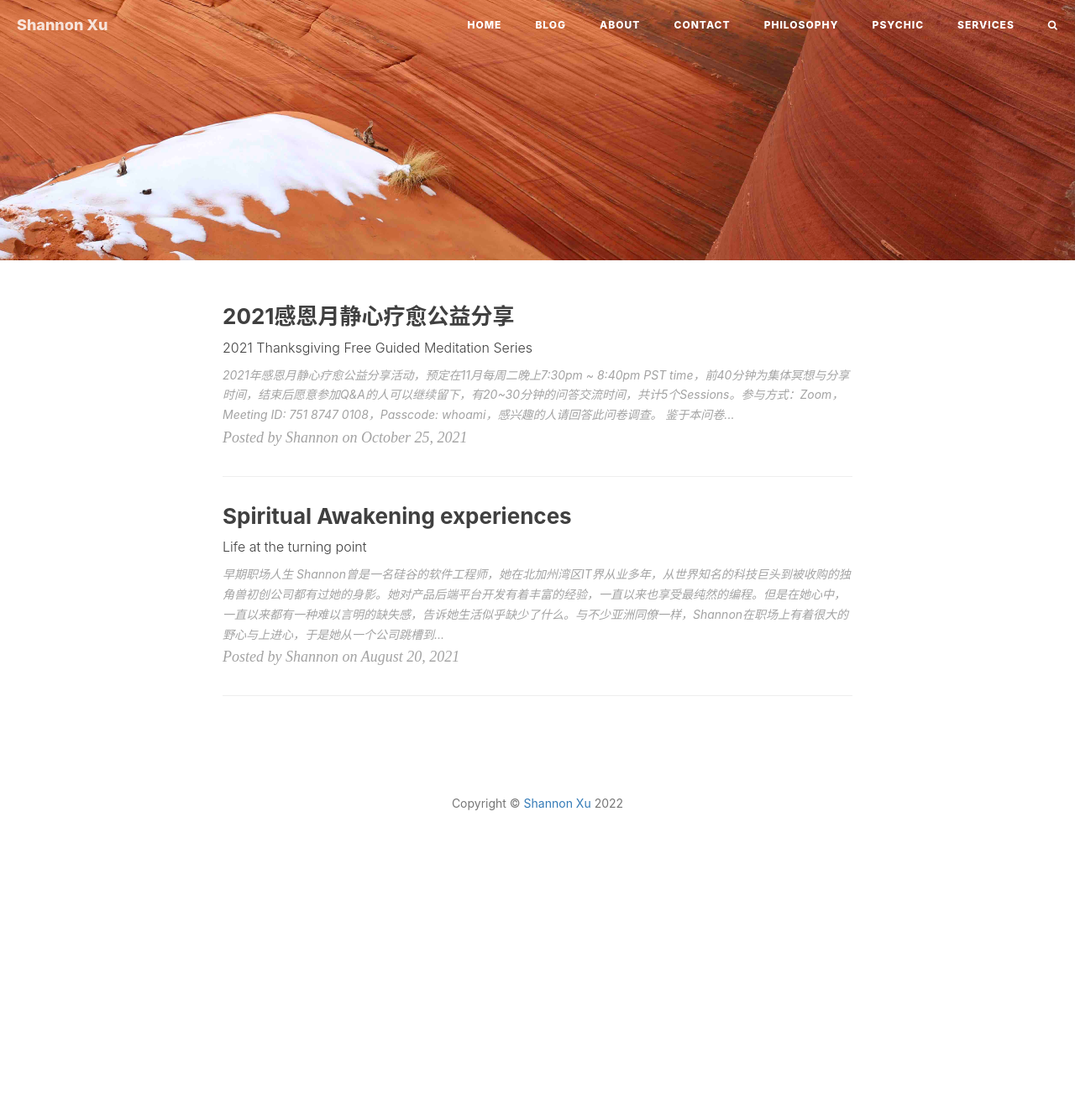
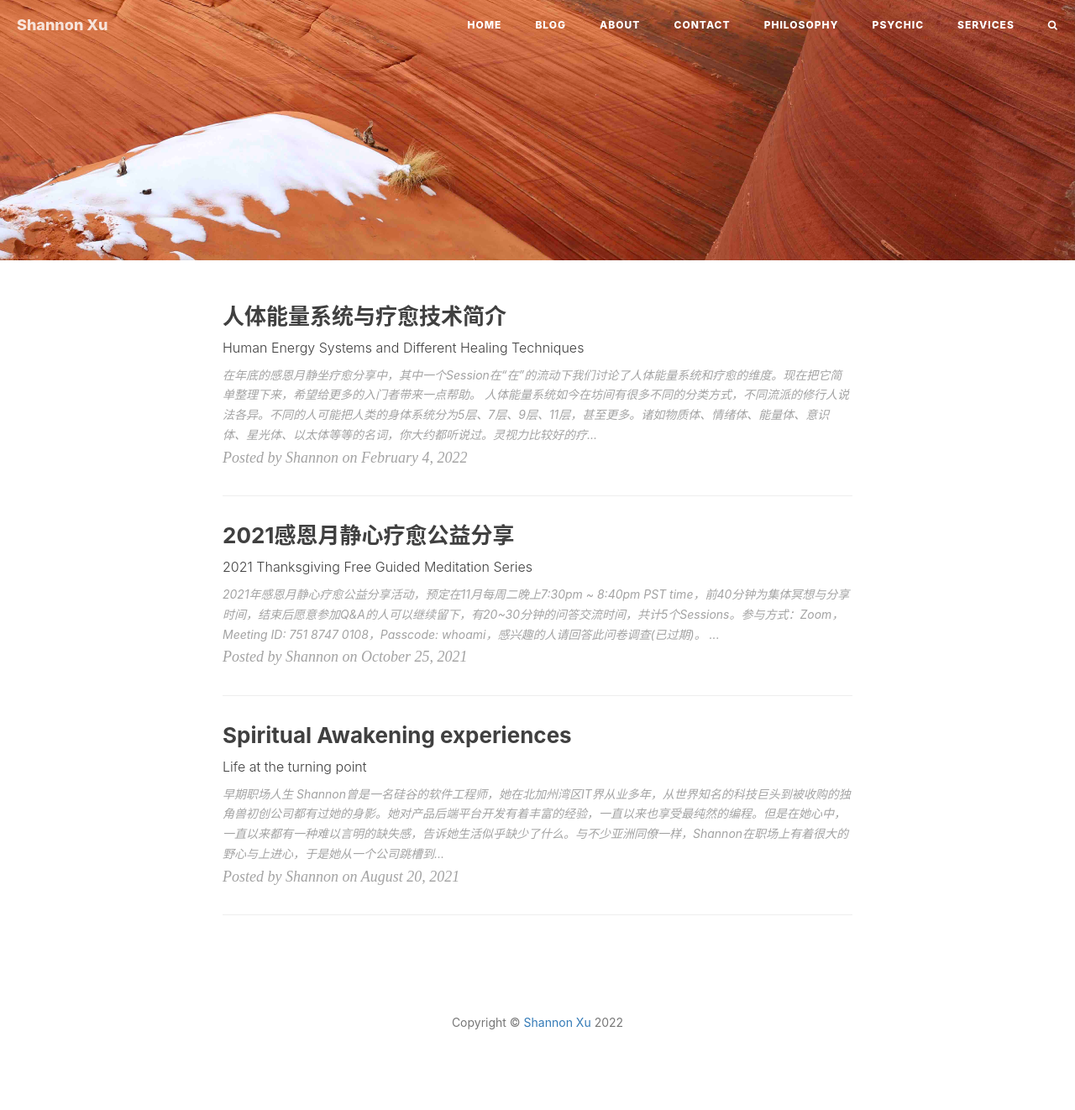
Before and after one commit to psychicdev1111/psychicdev1111.github.io, a Jekyll site: the page built from blog/index.html, in a window 1280 px wide. Shown: the whole page at 84% size. Built offline with Jekyll 4.4.1, drawn with Linux system fonts in a browser that asks for light colours; nearby versions of some CDN libraries; the list of posts is cut into pages by our own code; comment, search, counter and statistics services are not loaded; before the commit the page ends 1061 px from its top, so only the background shows below that; some of the changed lines change nothing that is shown.

Commit message:
add new post 20220204

```diff
--- a/_posts/2021-10-25-2021.md
+++ b/_posts/2021-10-25-2021-thanksgiving-free-webinars.md
@@ -4,10 +4,11 @@ title: "2021感恩月静心疗愈公益分享"
 subtitle: "2021 Thanksgiving Free Guided Meditation Series"
 date: 2021-10-25
 author: "Shannon"
+header-style: text
 tags: []
 ---
 
-2021年感恩月静心疗愈公益分享活动，预定在11月每周二晚上7:30pm ~ 8:40pm PST time，前40分钟为集体冥想与分享时间，结束后愿意参加Q&A的人可以继续留下，有20~30分钟的问答交流时间，共计5个Sessions。参与方式：Zoom，Meeting ID: 751 8747 0108，Passcode: whoami，感兴趣的人请回答此[问卷调查](https://forms.gle/5nZNMZiCw2ePreeu5)。
+2021年感恩月静心疗愈公益分享活动，预定在11月每周二晚上7:30pm ~ 8:40pm PST time，前40分钟为集体冥想与分享时间，结束后愿意参加Q&A的人可以继续留下，有20~30分钟的问答交流时间，共计5个Sessions。参与方式：Zoom，Meeting ID: 751 8747 0108，Passcode: whoami，感兴趣的人请回答此**问卷调查**(已过期)。
 
 鉴于本问卷不搜集大家的邮箱地址，请大家将活动时间自行加入自己的Calendar（11/2, 11/9, 11/16, 11/23, 11/30)。大家可以选择参加全部Sessions，或按自己的时间自由选择某一个或几个Sessions来参加。本次活动重在轻松的体验，而非过度知识分享。主办人会根据当下的流动与指引来分享和引导冥想，与每位参与者组成的同一生命场共振。
 
--- /dev/null
+++ b/_posts/2022-02-04-human-energy-systems-healings.md
@@ -0,0 +1,60 @@
+---
+layout: post
+title: "人体能量系统与疗愈技术简介"
+subtitle: "Human Energy Systems and Different Healing Techniques"
+date: 2022-02-04
+author: "Shannon"
+header-style: text
+tags: []
+---
+
+在年底的感恩月静坐疗愈分享中，其中一个Session在“在”的流动下我们讨论了人体能量系统和疗愈的维度。现在把它简单整理下来，希望给更多的入门者带来一点帮助。
+
+人体能量系统如今在坊间有很多不同的分类方式，不同流派的修行人说法各异。不同的人可能把人类的身体系统分为5层、7层、9层、11层，甚至更多。诸如物质体、情绪体、能量体、意识体、星光体、以太体等等的名词，你大约都听说过。灵视力比较好的疗愈师从人类星光体上看，人的Aura确实是可以有层次的，并且可以和脉轮相对应。但这不是一定的，因为疗愈师的视角也受到自身知见和信念的影响，比如说道家的修行者看过去，人体能量系统也可以是经脉穴位的走法。而不同觉醒程度的人看过去，看到的颜色、信息、内容等等都可能不一样。正是因为人类身体能量系统可以从不同的体系去理解，可以从不同的层面去理解，和疗愈师本身的灵魂成熟度密切相关，因此疗愈也可以通过不同的方式发生在不同的维度。下面我对这个宇宙周期以来，这个世界上最流行的几种能量体系进行一下简单的介绍。
+
+### 三脉七轮体系
+
+首先，介绍这个世界最流行的三脉七轮系统。三脉七轮系统为佛教、印度教、瑜伽士最为青睐，经过了时间的洗礼，千年以来一直受到中国人和印度人的喜爱。它也是双鱼时代末尾、宝瓶时代起始的这百年来，由于新时代灵性运动而在欧美复兴起来的能量体系之一。顾名思义，三脉即为左脉 (Ida)、中脉 (Sushumna)、右脉 (Pingala)，其中中脉沿着人体脊椎的位置分布，但不属于物质体的范畴，而左脉在中脉的左侧，右脉在中脉右右侧，左脉与右脉交互缠绕从尾椎 (海底轮、会阴)的位置盘旋而上，直至头顶 (顶轮、百会)而出。这是人体的拙火/昆达里尼能量在激活态的流动方向，你会在网上看到许多类似的图片描绘这一现象，而拙火/昆达里尼能量，通常也被称为灵蛇能量。如果你留意观察全世界各地的医院图徽、或者救护车徽标，你将会发现，它展现的就是灵蛇缠绕在一根杖上盘旋而升的情景。而在数千年的人类认知里，拙火能量作为人类的先天能量之源，一旦升起并打通全身经脉，人就可以获得健康、神通、自由等。七轮即为沿着人体脊椎分布的七大脉轮，分别是海底轮、脐轮、太阳神经丛、心轮、喉轮、眉心轮、顶轮，对应着人体脊椎不同的高度，也对应着人体不同的脏器、腺体。脉轮，即是Spinning Wheel of Energy，是一个个大大小小的能量漩涡点，人体大大小小的脉轮其实有上百个，只是这分布在中脉上的七大脉轮是相对来说最基础也最为重要的，因此古往今来的修行者通常会将重点放在这七个基础脉轮的净化上。
+
+<img src="/img/in-post/post-20220204-babaji.jpg" alt="energysystem" width="400"/>
+
+#### 身体的层次
+
+从每个基础脉轮的能量场域 (Energy Vortex)发散开来，也形成了人体不同层次的身体，比如物质体、情绪体、能量体等等，比较简单的一种方式是将人体按照七脉轮的对应分为七个层次。上面也说了，坊间因为流派教导的不同，身体也可以分为五层、九层等等，而疗愈则可以从不同层次的身体入手，这个之后我们再谈。以上的东西你不需要记忆，它们一点都不重要，你也不需要把重点放在身体究竟是几层的辩论上面。在我看来，不管身体有多少个层次，你只需要知道它有三个阶梯：物质层、过渡层、以太层。这三层体系是我划分的极简版，以太体你可以理解为超越物质的层面，而过渡层顾名思义则是经由物质层过渡到以太层的中间一层。世间人修行无不在这几个层面进行。
+
+* 物质层
+
+    有一点也许出乎你的意料，通常狭义而言的能量，它其实属于物质层。**能量，也是一种物质，只不过是更精微的物质罢了**。物质层由于离物理性更接近，而人类生活在一颗物质的星球上，因此在这个层面疗愈的效果相对会更加快速地显化在肉身上。比如西医的手术有可能以最快的方式延长一个恶性肿瘤初期患者的生命，狭义的精微能量次之，比如中医、气功、灵气等等，也都对恶性肿瘤等各种疾病有着很好的疗效，甚至能治愈普通西医弃疗的绝症，因此这个世界上从古至今都有着许多在浅层能量上作业的能量治疗师。由于这个世界本身是个很底层的物质世界，在物质层面的修行者和疗愈师是最多的，因为这样能带来很现实的结果。这些人为这个世界上普通人们的身体健康带来了希望，通常这类人喜欢能量游戏、看重功夫、渴望神通、把助人当做人生的意义和另一种形式的世俗成功。但是在物质层面的疗愈有一个根本性的问题，那就是疗愈师和被疗愈者身体上、能量上所取得的进步和成绩，会在下一次轮回游戏中清零。举个简单易懂的例子吧。人类小A今生患了癌症，有幸得到能量疗愈师小B的治疗，小B的今生疗愈天赋很强，神乎其技，通过能量治疗治愈了小A，但小A患病的根源并没有得到清理。虽然小A今生有缘遇到小B，治好了癌症。假如小A活得时间够久，对负能量的积累够快，今生很可能会再度患癌、或者在身体上显化其他绝症。事实上对于大部分小A这种情况的人来说，下一次病症在这一世的显化并没有这么快，尤其是被另类疗法治愈后，很多病患会选择学习一些功夫来保持健康，开始有了精神信仰，并活得更加感恩，通常他们会度过平安的余生。但由于他们患病最深处的业力、意识根源没有得到清理，接下来很可能会在一生又一生的幻境里重历患病的经验，直到他们的灵魂学会自己的课题。而在其他世里，也许小A就没有这么好的福报和业力，遇到小B这样优秀的疗愈师了。而小B也一样，他所引以为傲的能量治病神通功夫，在其他世里很可能就消失了，他只是一个没有丝毫觉醒的普通人而已，搞不好还过得很不如意。
+
+* 过渡层
+
+    过渡层的东西这里暂时先不谈。
+
+* 以太层
+
+    以太层是超越狭义物质层面的一层，它涉及更广义上的能量，也涉及意识、心灵的东西。在以太层面上的改变，是在更高维的时空中进行的，会被灵魂记录下来，即使再度进入轮回游戏也不会丢失。遗憾的是，真正有能力在以太层面工作的修行者是很少的，疗愈师就更少了。在物质层面工作的疗愈师不可能理解在以太层面工作的疗愈师，但能够在以太层面工作的疗愈师却可以向下兼容，因为轮回游戏中灵魂的成熟度不同。在这个层次工作的疗愈师，可以超越的时空维度更广阔，能够处理一些纯身体疾病、也可以处理一些更深地意识认知层面的问题、业力病、附体指导灵等等。有些修行者，也有自己的疗愈天赋，但不一定会选择成为疗愈师，这具体要看个人的天赋使命是如何安排的，同时也要看个人意识层次的水平如何，也许他已经超越了**拯救者-受害者的业力轮回模式**，把爱带到这个幻觉的世界已经不是一件形式上的必需。在这个层面玩转的修行者，可以离开这个幻觉的世界，获得更多的自由，甚至证悟终极真实。因此根据修行人的成熟度不同，我把他们分为游戏世界的**沉浸者**和**出离者**。看重过渡层、以太层的修行者，通常大都是出离者，已经做好了离开这个幻觉的世界的准备。而即使是神通广大的能量疗愈师，只要他未触及超越物质的层面，其实都还是游戏世界中的沉浸者。追求能量、功夫、救人、神通，和追求滚滚红尘的名利情，并没有什么不同，也没有什么高下的分别，更不会更高尚，只是人与人执著的东西不一样罢了。但是**每个人的意识进化程度不同、灵魂成熟度不同、今生的天赋使命不同、过去世的因缘业力不同，做沉浸者或是出离者，在这件事上其实是丝毫没有自由意志可言的，你也许不愿意相信，但这一切不过是因果和惯性，强求不来**。
+
+三脉七脉系统就简单介绍到这里。另外这里值得一提的是，人类进入宝瓶时代，特别是现在进入下一次黄金文明的时空点，人类的能量身体载具也在发生着改变。越来越多的新生儿已经配备了支持更高维度、更先进意识水平的新型身体能量系统，因此你可能会听说诸如水晶小孩 (Crystal Children)、彩虹小孩 (Rainbow Children)、靛蓝小孩 (Indigo Children)、金色小孩 (Golden Children)之类的信息，也可能会听说人类已经从七大主脉轮系统转向了九大主脉轮系统、甚至有些个别新人类已经是一体水晶系统的传言，也有越来越多的关于新型人体系统的高维教导流传到人间。是的，人类的身体系统在经历一次重要的升级和变革，从少数人的升级慢慢到最后的集体升级，这些都是宝瓶时代的必然。至于这些概念反应在结果上，其实自古就有，中国古代常将这些少数人先天配备高维身体系统的人叫做再来人、神仙下凡等等，现代人叫做星际种子、光之工作者等等，而比如古代文曲星下凡，用这个时空点的人类新词汇则叫做行星意识的转世、化身。尤其很多再来人是高维生命带着爱心大愿来到地球传播光明，因此他们中很多人也常常会再度走上意识觉醒、灵性修行、疗愈布道之路。而地球进入宝瓶时代，也是太阳系约26000年的大周期的轮转必经之路，从地球的地质气候状态，到人类精神意识的转变，各古文明的神话等都有预言。阳光之下无新事，有兴趣的人可以在自己的内在自由探索，这里就不多说了。
+
+
+
+### 经脉周天系统
+
+中国人对这个身体体系应该都不陌生。道家的经脉周天系统将人体分为不同的经络、穴位，通过修炼小周天、大周天、打通奇经八脉而得到健康、解脱，理论上则依照老子的道德经为基准。中国人最喜欢的玄幻仙侠剧，无一不是围绕着道家系统的运作，这个体系里有着许多中国本土宗教道教的传承与影子。经过千年的传承，到现如今，中国依旧有着很多修行人是依照道家的经脉周天体系来修行的，比如站桩、中医、气功、太极等。而和三脉七轮系统一样，根据不同流派的传承，经脉周天系统有着不同的修炼方式。以小周天为例：人体脊椎背面沿线是督脉，人体脊椎前面沿线是任脉，督脉和任脉所组成的这个圈，就称为小周天，电视剧中所言的打通周天，或者运行周天，通常是指小周天，运行一周就是本元能量沿着这个圈转一圈。在有些门派里，小周天是从尾椎会阴出发，沿背部督脉向上到头顶，再沿身体前面任脉往下走回到会阴；而在有些门派里，小周天则走的是相反的路线，从任脉到督脉，有些修炼方式是随顺能量的自发运动，而有些修炼方式则是需要意念导引流动，比如大家应该听过空转河车。其实在三脉七轮体系中，你也可以观察到这种截然相反的真气运行现象，有些成熟度不够的修行者遇到这种情况，会非常恐惧，生怕自己练错了方向、甚至走火入魔。其实并不是这样的，你如果明白佛学空性正见的道理，就会知道**一切法都是幻法，没有分别**。而你会学习哪个法门、甚至学习各种不同法门、甚至同时学习各种互相矛盾的法门，都是缘分，也没有什么不可以。而在信息爆炸的网络时代，这是很可能发生的一件事，具体该如何面对这些，则因人而异，要看修行者自身的天资和灵魂成熟度，也就是修行人口中所说的根器，它涉及心灵意识层面，是个很大的题目，难以一言以蔽之，而讲再多没有准备好的人也还是不懂，因此将来有机会再详谈。道家系统的修炼者，通常以养生、长寿为目标，因此对于人类物质身体疾病的治疗很有一套。一些气功师、中医师，确实是功夫了得，能够为世人减轻很多身体上的痛苦。也有一些道家系统的修炼者，追求的是得道解脱、飞升成仙。如果按照佛学和瑜伽里走解脱道的出离者的态度 (同时也是真相)，这还不是真正的解脱，仍是在轮回游戏中的沉浸者，只不过生活的时空幻境发生了变化。在这个时代，也有很多外星球的人处在这一生命进化层次。但是我也必须强调的是，这些没有高下的分别，只是每个灵魂的来处不同、经历不同、因缘不同、所处的生命阶段不同。有人也许会问，那么从道家功夫入手，就不能得到终极的解脱吗? 当然不是，从此处入手当然也曾有解脱者，但他们并不是由于功夫而解脱。**功夫不能使人得到解脱**，世人大多都对神通功夫有着天大的误解。而在这个世界上从道家修行体系入手，这条路越往后走对人的心性要求也越高，而大部分人一开始着眼点就在身体和功夫，目标就是长生和治病，后期的成长过程中如若没有悟性和因缘重塑心灵见知，终其一生也不会明白何为大道，所以注定无法走得太远。
+
+
+
+### 瑜伽元素系统
+
+瑜伽系统其实和三脉七轮系统、经脉周天系统都有交错的部分，比如佛教也有瑜伽 (读音qie, 二声)行派，比如道家里也有元素净化、身体瑜伽，事实上修行圈甚至有一种考证，老子最早曾接受巴巴吉大师的瑜伽点化。这里我把它拿出来专门说，想重点介绍一下人体元素体系，同时也纠正一下世人对于瑜伽的误解。新时代运动以来，随着Yogananda等诸位印度瑜伽士的西行，瑜伽在世界范围内大规模的传播开来，也有许多欧美的嬉皮灵修者去往印度参访学习瑜伽，其中最有名的有上世纪70年代披头士乐队的成员们。瑜伽的大范围传播，给人类从双鱼时代迈入宝瓶时代铺了一条广阔的道路，有它很重要的现实意义。但是在这个两极化的世界里，在广泛传播开来后，瑜伽也受到越来越多的扭曲。现在一说到瑜伽，人们就会想到各种体式、倒立、做各种高难度的动作。以笔者在加州见到的瑜伽馆而言，很少有真正的瑜伽，甚至还出现了专门配着蹦迪似的动感音乐那种快速瑜伽馆、更别提一些五花八门的新式瑜伽、竞争瑜伽。人们也以健身、减肥、抗衰老、做出各种优雅的高难度动作展示自己的才能为目的，而将瑜伽变成了一个增长小我傲慢的工具，变成了一个纯身体的锻炼方式，这和瑜伽初衷 — 对于对于自我的消融 — 已经走到了完全相反的境地。瑜伽不仅仅有体式、动作，甚至不仅仅是身体瑜伽，也有许多其他的方面，比如声音瑜伽、光之瑜伽、心灵瑜伽。大体来说，**瑜伽可以分为体式 (Asana)和可利亚 (Kriya)，体式包含身体的动作姿势，而可利亚则是一种内在的行动**，比如，光之瑜伽就属于可利亚瑜伽。当然这样的说法是很粗浅而笼统的，具体如何细分一点也不重要，甚至瑜伽和广义的静坐冥想的界限也很模糊。你只需要知道，通过专注的层面不同，瑜伽可以是极其不同的，它不仅是外在的形式，更是内在的行动。**瑜伽不是某一种固定的技巧，也不是某一个法门，瑜伽是合一。所有能够帮助你通往合一道路的技法，都可以称之为Yoga，Yoga的本意就是Union**。瑜伽之所以被扭曲，也是因为这个世界上的人类意识进化水平有不同，成熟度不同。这里介绍的瑜伽体系中的元素系统，和佛学的元素体系类似，它将人体分为更精微的元素组成：地、水、火、风、空五大元素。道家体系里也常讨论金木水火土，而瑜伽和佛学的元素体系里，则讨论“空”，也就是以太 (Ether)，或者称作阿卡莎(Akasha)。空，你可以把它理解为超越物质的空性元素，也可以把它理解为组成一切物质的基础元素、暗物质、零点 (Zero Point)能量，这个元素对于人体很重要，也是自古以来让炼金术士们着迷的神奇元素，不过它的定义并不重要，不要花费时间在文字的游戏上。现代科技的发展，让人们对元素有了一个更深的了解，也让现代人比古人更能接受，将肉体无限细分下，从分子到原子、到更小的粒子、最终成空的道理。通过净化身体细胞、能量结构中的五大元素，可以将人体系统调节到一个健康的平衡态，从而获得终极解脱。是的，瑜伽是属于出离者的，瑜伽在人类世界的解脱道里占有非常首要的一席之地，在这个世界，瑜伽和佛学大概是送出最多解脱者的两大类法门了，所以不容小觑。瑜伽在这个幻觉的世界里，被严重地扭曲和低估了，所幸的是一切在慢慢往好的方向改变，这是时代发展的不可避免。
+
+
+### 新时代灵性系统
+
+其实叫新时代系统并不准确，新时代并没有什么单一的系统，而是包含了许多或自成体系、或不成体系的内容。新时代灵性是相对自由的，通过灵修者自由地接引宇宙能量、高维教导、星际智慧，欧美这近百年来诞生了许多新型的身体能量体系、疗愈技术，也整合了许多古老的身体能量体系、宗教体系。同样新时代灵性的教导也有它自己的的局限，因为受限于创造者本身小我的过滤，也不乏一些失真的内容。在这一点上，和这个世界的一切一样，没有区别，这是这个世界的情况所决定的，也是共业。在宝瓶时代的潮流下，各种传统宗教内宗教外，也走出了一些兼容并蓄的大师，渐渐走出了无分别的中道，也见证了各种修行疗愈技法的创造、复兴和百花齐放。像塔罗、占星、水晶、灵气、量子催眠、萨满疗愈、外星疗愈、地心教导等等，大家都或许接触过，从意识层面到身体层面都有。具体的法门技巧实在是太多了，不可尽数。新时代灵性运动从欧美开始兴起，少了数千年的文化宗教传统的影响，西方土地上人们的那份简单、自信与纯真让他们的灵性创造摆脱了很多东方传统灵修系统里的限制，更加富有创造性的表达，灵修者也前所未有地更加享受生命探索的乐趣。但同时因为缺乏最高的知见指导，新时代爱好者们也难以避免的更偏重于游戏的幻境，不管是神通、还是能量、或者是外星世界。但是其实这些也没有关系，因为每个人的灵魂成熟度不同，自然会在合适自己的时空点找到属于自己的道路，找到契合自己的体系和法门。更宏大的智慧、宇宙规律、因果业力会确保它的发生。随着新时代运动的各种新的能量体系、疗愈技术传回亚洲，东方人民也开始慢慢卸下传统修行体系、宗教体系里的枷锁，学会体验、信任，学会简单、真诚，学会自由探索，学会享受当下的旅程。我们将会看到，东方人对于生命探索的理解会在西方思想的冲击下，打开一条新路，粉碎糟粕，化繁为简，将文化宗教传承中真正的精华重新复兴起来，也必将东西方的理念和不同的灵性源流融合起来，让这个世界真正成为一体，来迎接崭新的黄金时代！
+
+
+上面简单介绍了几大主流的身体能量系统，就是不同的修行体系的入手处，同时也是疗愈的入手处。在这个时代，身心灵疗愈是必要的，不仅是为了在动荡的转折时代得到健康平安，也是人类进化到第五维度之前必须走过的意识提升功课。从不同的角度入手，疗愈方式也不一而足。从物质处入手，比如西医、吃药、锻炼、太极、身体瑜伽、苏菲旋转舞、螺旋舞等；从光波处入手，比如不同波段的红外线、紫外线物理治疗等，比如静坐中对于不同色彩光波的运用；从声音和振动处入手，颂钵、持咒、念诵、音乐疗愈，通过声音的频率共振来净化身心；从情绪入手，比如心理治疗等；从颜色入手，比如新兴的色彩疗愈；从能量入手，比如灵气 (Reiki)、气功等等，甚至到更广义的能量层面也有各种技术；从意识入手，改变人的信念体系、认知体系，疗愈前世今生的创伤，比如家族排列、前世解读、催眠回溯等等。大多数时候，一些疗愈手段也是交互应用的，一个疗愈师可能同时从不同的角度入手，给个案提供不同层面的疗愈，比如水晶疗愈，比如EFT (Emotional freedom Technique)。以上探讨的这些身体能量系统和疗愈方式，大家不妨接触看看，不需要有任何信仰，而是用自己的体验来走出一条属于自己的道路。而对于游戏中已经准备好的出离者和探索生命终极实相的人来说，这个时代给予的机遇实在是太宝贵了，如果你真的已经准备好了，祝福你早日找到和自己契合的缘法，找回自己，踏上回家的旅途！
+
+
+这篇介绍就简单到这里，主谓宾式的语言结构本是幻境的基础，文字难以传达真实。每个人今生的起点和终点并不相同，沿途风景也不相同。内容若有不圆满之处，望阅者勿要咬文嚼字，愿智者能够明辨初衷。
```
Also changed, not shown: img/in-post/post-20220204-babaji.jpg (added).
